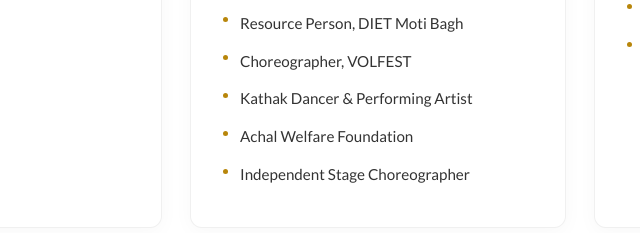
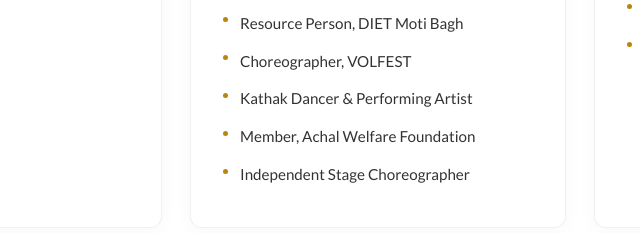
Before and after one commit to hmmrohit/BhavyaSharma, a plain HTML site: page index.html in a window 1280 px wide. Shown: the part 2187-2420 px from the top of the page, 262-902 px from the left. Drawn offline with nearby package versions, Linux system fonts and the light colour scheme; a web font is replaced by a local one.

Commit message:
Update index.html

```diff
--- a/index.html
+++ b/index.html
@@ -487,7 +487,7 @@
               <li><span class="skills-dot"></span>Resource Person, DIET Moti Bagh</li>
               <li><span class="skills-dot"></span>Choreographer, VOLFEST</li>
               <li><span class="skills-dot"></span>Kathak Dancer &amp; Performing Artist</li>
-              <li><span class="skills-dot"></span>Achal Welfare Foundation</li>
+              <li><span class="skills-dot"></span>Member, Achal Welfare Foundation</li>
               <li><span class="skills-dot"></span>Independent Stage Choreographer</li>
             </ul>
           </div>
```
